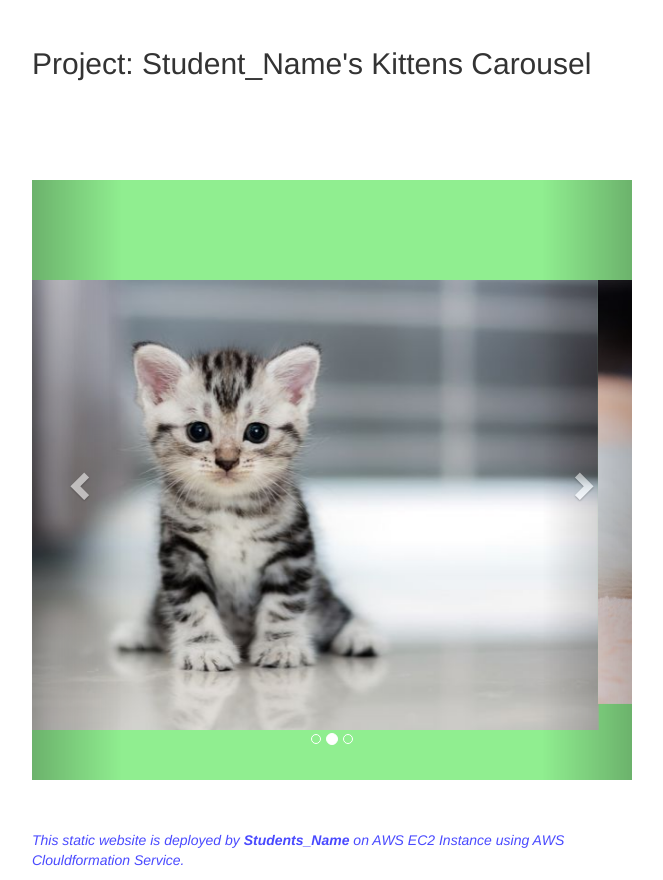
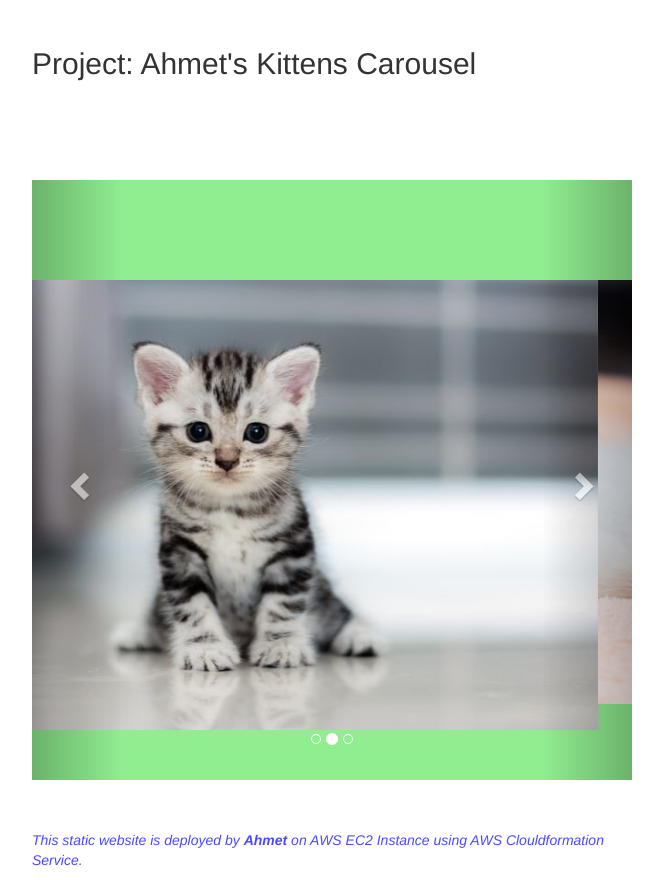
Before and after one commit to merveboz20744/my_repository, a plain HTML site: page 101-kittens-carousel-static-website-ec2/static-web/index.html in a window 1280 px wide. Shown: the part 203-1083 px from the top of the page, without its empty margins (308-971 px from the left). Drawn offline with nearby package versions, Linux system fonts and the light colour scheme.

Commit message:
fixed name

```diff
--- a/101-kittens-carousel-static-website-ec2/static-web/index.html
+++ b/101-kittens-carousel-static-website-ec2/static-web/index.html
@@ -45,7 +45,7 @@
 
   <div><img style="width:300px; height:100px" src="https://clarusway.com/wp-content/uploads/2022/12/clarusway-logo-black.png" /></div>
 
-  <h2> Project: Student_Name's Kittens Carousel</h2>
+  <h2> Project: Ahmet's Kittens Carousel</h2>
 
   <div id="myCarousel" class="carousel slide" data-ride="carousel">
     <!-- Indicators -->
@@ -80,7 +80,7 @@
   </div>
 
 
-  <p class="footnote"><i>This static website is deployed by <b> Students_Name </b> on AWS EC2 Instance using AWS
+  <p class="footnote"><i>This static website is deployed by <b> Ahmet </b> on AWS EC2 Instance using AWS
       Clouldformation Service.</i></p>
 </body>
 
```
